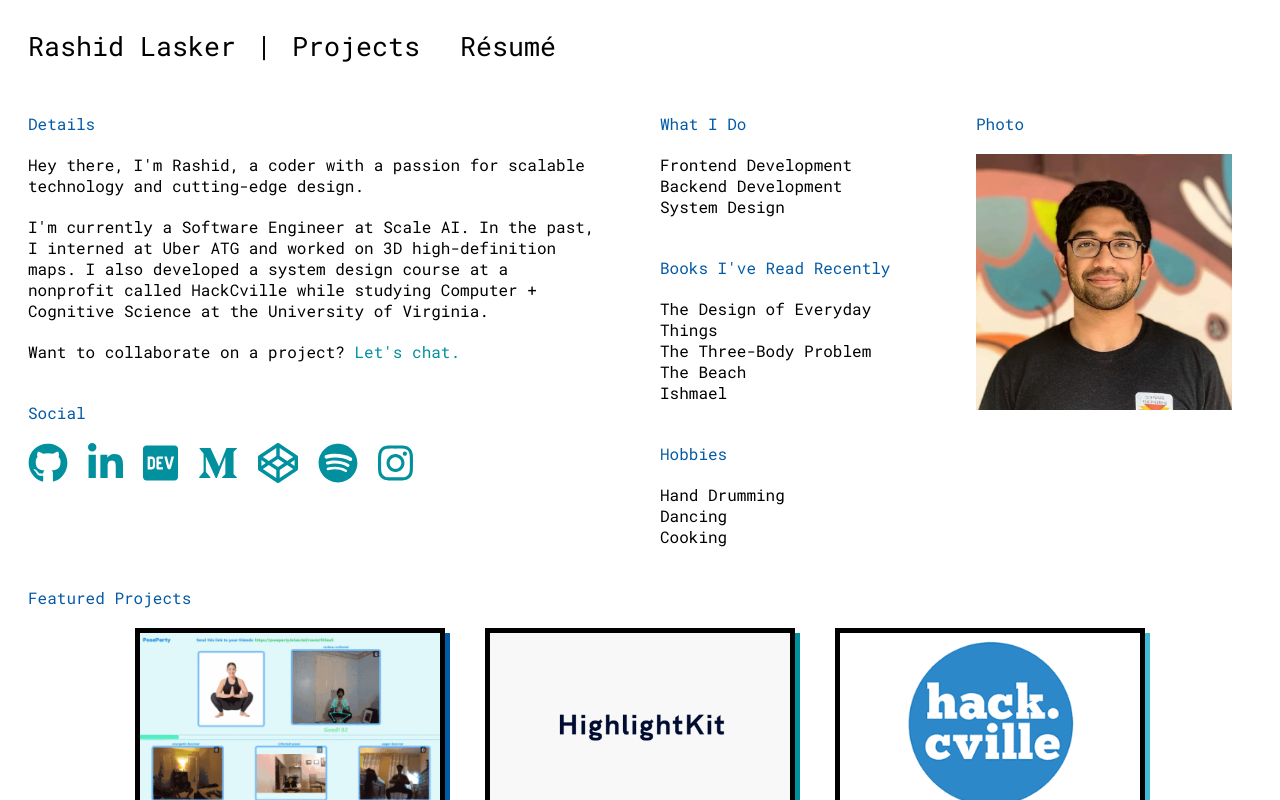
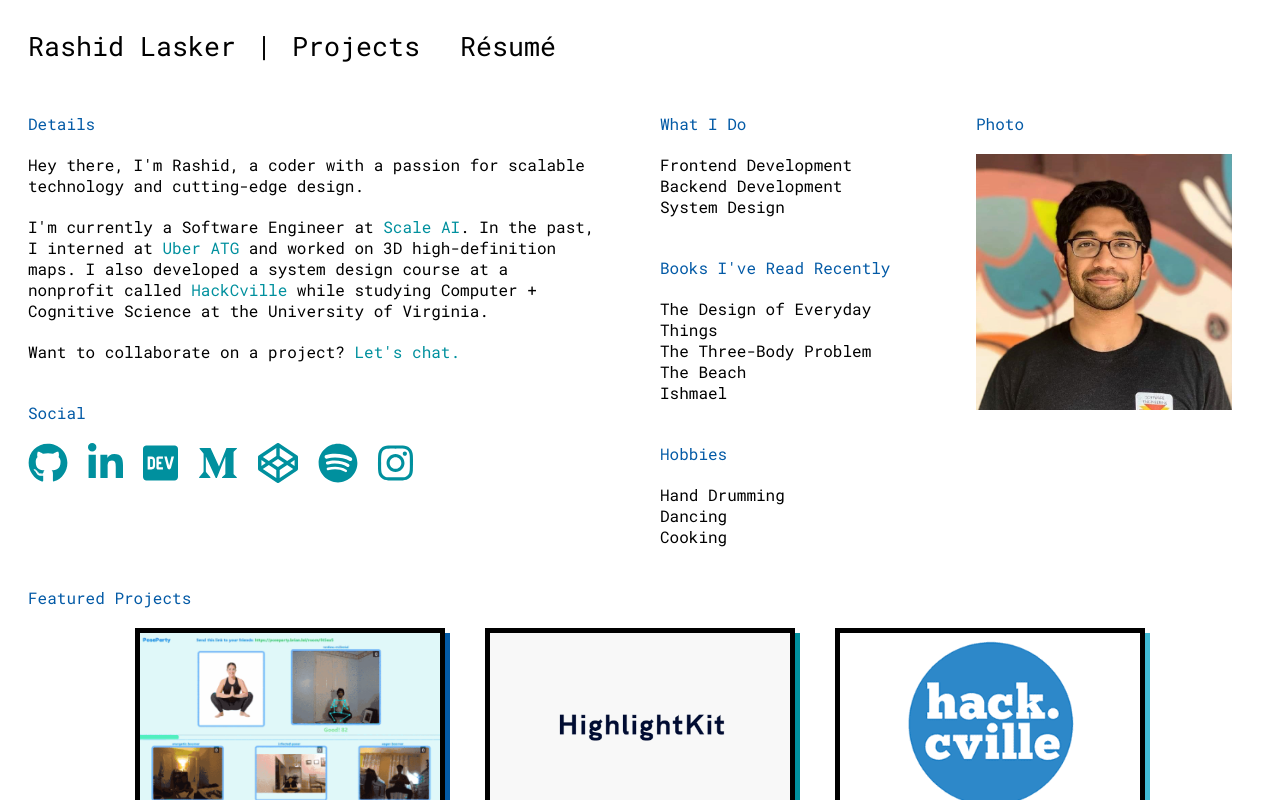
Before and after one commit to rashidlasker/rashidlasker.github.io, a React (Create React App) app: page / in a window 1280 px wide. Shown: the top 800 px of the page. Built offline with nearby package versions, Linux system fonts and the light colour scheme.

Commit message:
add company links

```diff
--- a/src/views/Home.js
+++ b/src/views/Home.js
@@ -56,7 +56,7 @@ const Home = () => {
         <div className="subsection">
           <div className="title">Details</div>
           <div className="text">Hey there, I'm Rashid, a coder with a passion for scalable technology and cutting-edge design.</div>
-          <div className="text">I'm currently a Software Engineer at Scale AI. In the past, I interned at Uber ATG and worked on 3D high-definition maps. I also developed a system design course at a nonprofit called HackCville while studying Computer + Cognitive Science at the University of Virginia.</div>
+          <div className="text">I'm currently a Software Engineer at <a className="list-link" href="https://scale.com/" target="_blank" rel="noopener noreferrer">Scale AI</a>. In the past, I interned at <a className="list-link" href="https://www.uber.com/us/en/atg/" target="_blank" rel="noopener noreferrer">Uber ATG</a> and worked on 3D high-definition maps. I also developed a system design course at a nonprofit called <a className="list-link" href="https://hackcville.com/" target="_blank" rel="noopener noreferrer">HackCville</a> while studying Computer + Cognitive Science at the University of Virginia.</div>
           <div className="text">Want to collaborate on a project? <a className="list-link" href="mailto:rashidlasker@gmail.com">Let's chat.</a></div>
         </div>
         <div className="subsection">
```
